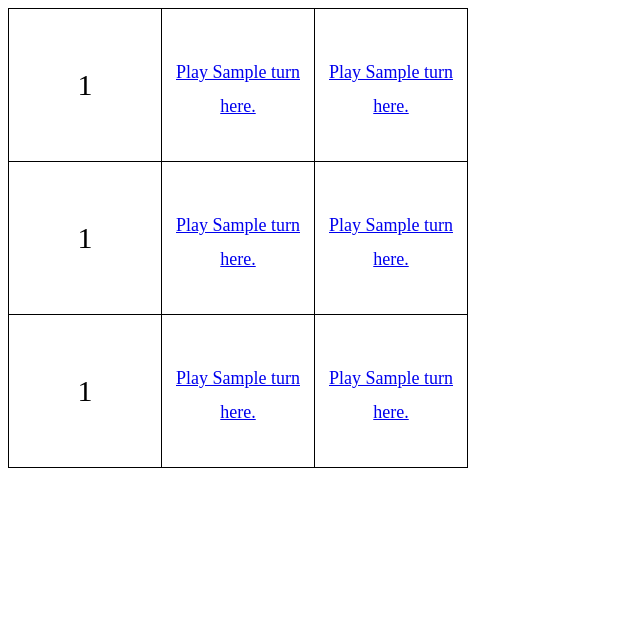
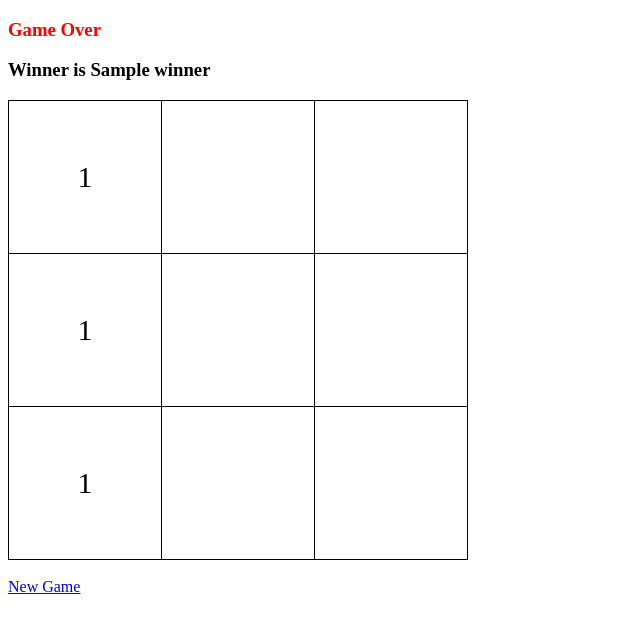
Before and after one commit to vibhuthasak/ticktacktoe, a Flask app: template templates/game.html in a window 1280 px wide. Shown: the top 633 px of the page, without its empty margins (0-640 px from the left). Run offline with Flask 2, Linux system fonts and the light colour scheme; the template is opened without the code that fills it: most values are stand-ins (such as "Sample title", 1, 10 or a date in 2020).

Commit message:
Game winning and winner function added

```diff
--- a/application.py
+++ b/application.py
@@ -15,8 +15,8 @@ def index():
     if "board" not in session:
         session["board"] = [[None, None, None], [None, None, None], [None, None, None]]
         session["turn"] = "X"
-
-    return render_template("game.html", game=session["board"], turn=session["turn"])
+        session["winner"] = None
+    return render_template("game.html", game=session["board"], turn=session["turn"], winner= session["winner"])
 
 @app.route("/play/<int:row>/<int:col>")
 def play(row, col):
@@ -32,3 +32,22 @@ def play(row, col):
     return redirect(url_for("index"))
 
     return redirect(url_for("index"))
+def isOver(board):
+  # Row win
+  for row in board:
+    if row[0] is not None and (row[0] == row[1] == row[2]):
+      return True
+
+  # Col win
+  for col in range(3):
+    if board[0][col] is not None and (board[0][col] == board[1][col] == board[2][col]):
+      return True
+
+  # Cross win
+  if(board[0][0] is not None and (board[0][0] == board[1][1] == board[2][2])):
+    return True
+
+  if(board[0][2] is not None and (board[0][2] == board[1][1] == board[2][0])):
+    return True
+
+  return False
--- a/templates/game.html
+++ b/templates/game.html
@@ -1,11 +1,13 @@
 <!DOCTYPE html>
 <html>
+
 <head>
   <title>Tic Tac Toe</title>
   <style>
     table {
       border-collapse: collapse;
     }
+
     td {
       border: 1px solid black;
       width: 150px;
@@ -13,12 +15,21 @@
       font-size: 30px;
       text-align: center;
     }
-            td > a {
+
+    td>a {
       font-size: 18px;
     }
   </style>
 </head>
+
 <body>
+  {% if winner == None %}
+    <h3>Player {{turn}} turn</h3>
+  {%else%}
+    <h3 style='color: red'>Game Over</h3>
+    <h3>Winner is {{winner}}</h3>
+  {% endif %}
+
   <table>
     {% for i in range(3) %}
     <tr>
@@ -27,12 +38,18 @@
         {% if game[i][j] %}
         {{ game[i][j] }}
         {% else %}
+          {% if winner != None %}
+          {% else %}
             <a href="{{ url_for('play', row=i, col=j) }}">Play {{ turn }} here.</a>
+          {% endif %}
         {% endif %}
       </td>
       {% endfor %}
     </tr>
     {% endfor %}
   </table>
+  <br>
+  <a href="{{ url_for('newgame') }}">New Game</a>
 </body>
+
 </html>
```
Lines whose indentation alone changed are shown as unchanged.
